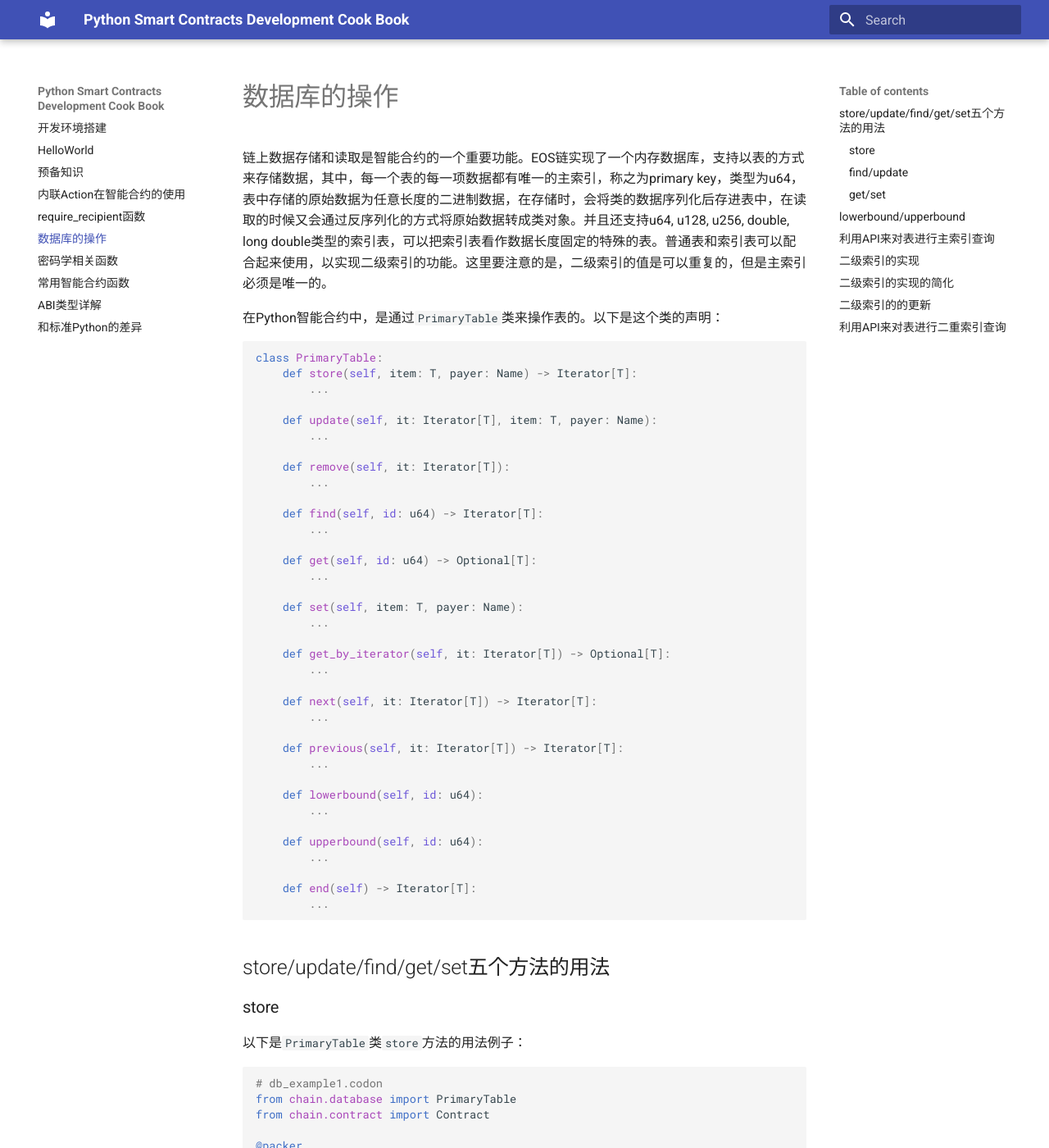
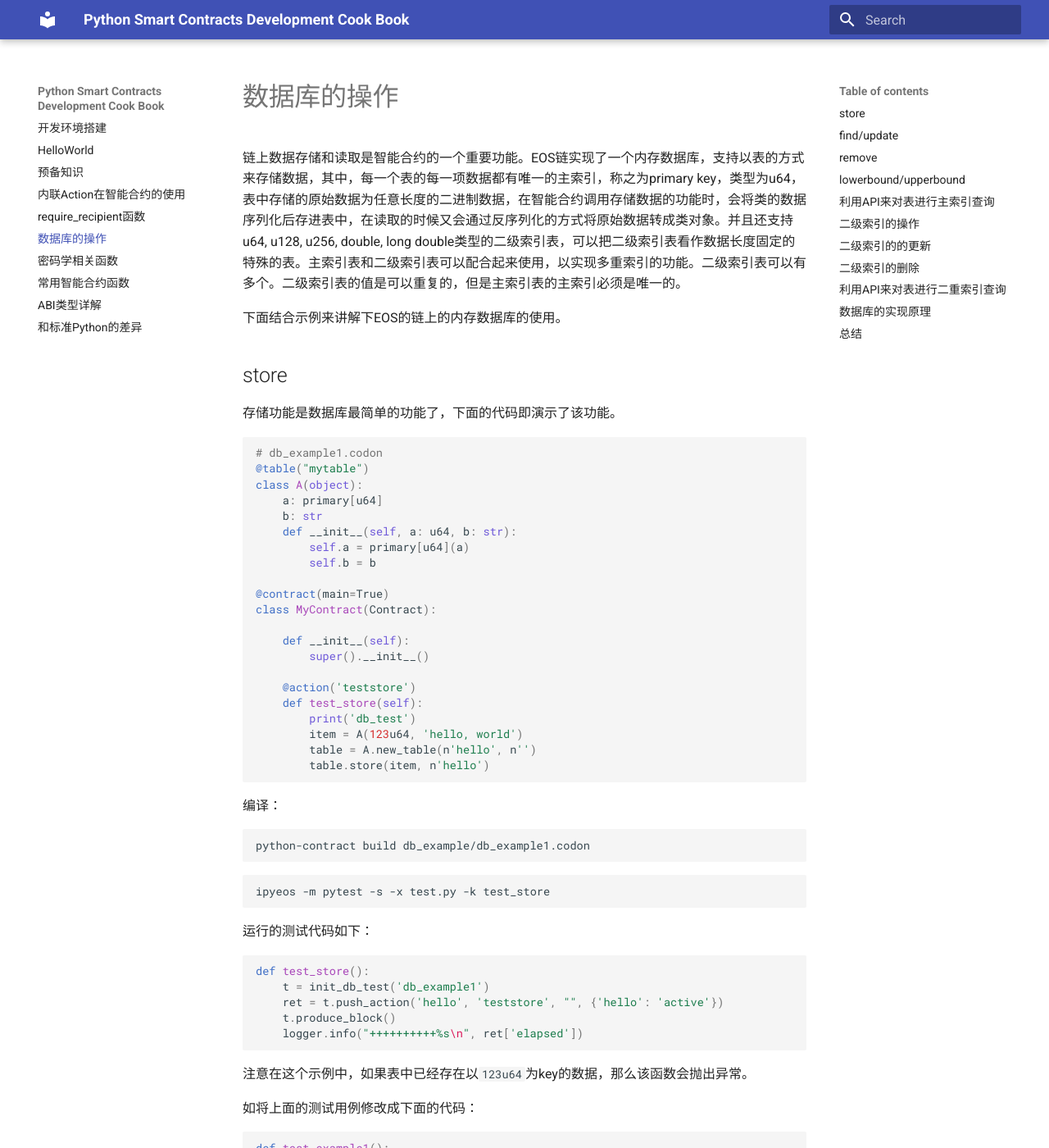
Before and after one commit to learnforpractice/pscdk-book, an MkDocs documentation site: the page built from docs/database.md, in a window 1280 px wide and 1400 px high. Shown: the whole window at 82% size. Built offline with MkDocs 1.6.1 and Material for MkDocs 9.7.7, drawn with Linux system fonts in a browser that asks for light colours; some of the changed text lies outside the part shown.

Commit message:
Update docs

````diff
--- a/docs/database.md
+++ b/docs/database.md
@@ -1,67 +1,22 @@
 # 数据库的操作
 
-链上数据存储和读取是智能合约的一个重要功能。EOS链实现了一个内存数据库，支持以表的方式来存储数据，其中，每一个表的每一项数据都有唯一的主索引，称之为primary key，类型为u64，表中存储的原始数据为任意长度的二进制数据，在存储时，会将类的数据序列化后存进表中，在读取的时候又会通过反序列化的方式将原始数据转成类对象。并且还支持u64, u128, u256, double, long double类型的索引表，可以把索引表看作数据长度固定的特殊的表。普通表和索引表可以配合起来使用，以实现二级索引的功能。这里要注意的是，二级索引的值是可以重复的，但是主索引必须是唯一的。
+链上数据存储和读取是智能合约的一个重要功能。EOS链实现了一个内存数据库，支持以表的方式来存储数据，其中，每一个表的每一项数据都有唯一的主索引，称之为primary key，类型为u64，表中存储的原始数据为任意长度的二进制数据，在智能合约调用存储数据的功能时，会将类的数据序列化后存进表中，在读取的时候又会通过反序列化的方式将原始数据转成类对象。并且还支持u64, u128, u256, double, long double类型的二级索引表，可以把二级索引表看作数据长度固定的特殊的表。主索引表和二级索引表可以配合起来使用，以实现多重索引的功能。二级索引表可以有多个。二级索引表的值是可以重复的，但是主索引表的主索引必须是唯一的。
 
-在Python智能合约中，是通过`PrimaryTable`类来操作表的。以下是这个类的声明：
+下面结合示例来讲解下EOS的链上的内存数据库的使用。
 
-```python
-class PrimaryTable:
-    def store(self, item: T, payer: Name) -> Iterator[T]:
-        ...
+## store
 
-    def update(self, it: Iterator[T], item: T, payer: Name):
-        ...
-
-    def remove(self, it: Iterator[T]):
-        ...
-
-    def find(self, id: u64) -> Iterator[T]:
-        ...
-
-    def get(self, id: u64) -> Optional[T]:
-        ...
-
-    def set(self, item: T, payer: Name):
-        ...
-
-    def get_by_iterator(self, it: Iterator[T]) -> Optional[T]:
-        ...
-
-    def next(self, it: Iterator[T]) -> Iterator[T]:
-        ...
-
-    def previous(self, it: Iterator[T]) -> Iterator[T]:
-        ...
-
-    def lowerbound(self, id: u64):
-        ...
-
-    def upperbound(self, id: u64):
-        ...
-
-    def end(self) -> Iterator[T]:
-        ...
-```
-## store/update/find/get/set五个方法的用法
-
-### store
-以下是`PrimaryTable`类`store`方法的用法例子：
+存储功能是数据库最简单的功能了，下面的代码即演示了该功能。
 
 ```python
 # db_example1.codon
-from chain.database import PrimaryTable
-from chain.contract import Contract
-
-@packer
+@table("mytable")
 class A(object):
-    a: u64
+    a: primary[u64]
     b: str
     def __init__(self, a: u64, b: str):
-        self.a = a
+        self.a = primary[u64](a)
         self.b = b
-
-    def get_primary(self) -> u64:
-        return self.a
 
 @contract(main=True)
 class MyContract(Contract):
@@ -69,16 +24,13 @@
     def __init__(self):
         super().__init__()
 
-    @action('test')
-    def test(self):
+    @action('teststore')
+    def test_store(self):
+        print('db_test')
         item = A(123u64, 'hello, world')
-        table = PrimaryTable[A](n'hello', n'', n'mytable')
+        table = A.new_table(n'hello', n'')
         table.store(item, n'hello')
 ```
-
-这里展示了`PrimaryTable`类的`store`方法的用法
-
-packer是一个内置的decorator，用来将类中的数据序列化，后面还会单独讲到。用下面的命令来进行测试：
 
 编译：
 
@@ -87,17 +39,16 @@
 ```
 
 ```bash
-ipyeos -m pytest -s -x test.py -k test_example1
+ipyeos -m pytest -s -x test.py -k test_store
 ```
 运行的测试代码如下：
 
 ```python
-def test_example1():
+def test_store():
     t = init_db_test('db_example1')
-    ret = t.push_action('hello', 'test', "", {'hello': 'active'})
+    ret = t.push_action('hello', 'teststore', "", {'hello': 'active'})
     t.produce_block()
     logger.info("++++++++++%s\n", ret['elapsed'])
-
 ```
 
 注意在这个示例中，如果表中已经存在以`123u64`为key的数据，那么该函数会抛出异常。
@@ -126,34 +77,24 @@
 在调用`store`之前要先对表中是否存在主索引进行判断，如果已经存在，则不能调用`store`方法，而必须调用`update`方法。
 以下的示例展示了用法：
 
-### find/update
+## find/update
+
+这一节演示了数据库的查找和更新功能。
 
 ```python
-# db_example2.codon
-from chain.database import PrimaryTable
-from chain.contract import Contract
+# db_example1.codon
 
-@packer
-class A(object):
-    a: u64
-    b: str
-    def __init__(self, a: u64, b: str):
-        self.a = a
-        self.b = b
-
-    def get_primary(self) -> u64:
-        return self.a
+...
 
 @contract(main=True)
 class MyContract(Contract):
 
-    def __init__(self):
-        super().__init__()
+...
 
-    @action('test')
-    def test(self, value: str):
+    @action('testupdate')
+    def test_update(self, value: str):
         print('db_test')
-        table = PrimaryTable[A](n'hello', n'', n'mytable')
+        table = A.new_table(n'hello', n'')
         key = 123u64
         it = table.find(key)
         if it.is_ok():
@@ -213,106 +154,83 @@
 +++++update value: hello, alice
 ```
 
-可以看出，上面的代码稍微有点复杂，首先要调用`find`判断和主索引对应的值存不存在，再决定是调用`store`还是`update`。上面的代码实现的功能可以用`PrimaryTable.set`方法来替代，请看下面的示例：
+可以看出，上面的代码稍微有点复杂，首先要调用`find`判断和主索引对应的值存不存在，再决定是调用`store`还是`update`。需要注意的是，在更新的过程中，**主索引的值是不能变的**，否则会抛出异常。
 
-### get/set
+可以试着将update的代码修改成：
 
 ```python
-# test_example3.codon
-from chain.database import PrimaryTable
-from chain.contract import Contract
-
-@packer
-class A(object):
-    a: u64
-    b: str
-    def __init__(self, a: u64, b: str):
-        self.a = a
-        self.b = b
-
-    def get_primary(self) -> u64:
-        return self.a
-
-@contract(main=True)
-class MyContract(Contract):
-
-    def __init__(self):
-        super().__init__()
-
-    @action('test')
-    def test(self, value: str):
-        print('db_test')
-        table = PrimaryTable[A](n'hello', n'', n'mytable')
-        key = 123u64
-        payer = n'hello'
-        item = table.get(key)
-        if item:
-            print('+++++item.b:', item.b)
-        item = A(key, value)
-        table.set(item, payer)
+item = A(key+1u64, value)
+table.update(it, item, n'hello')
 ```
 
-测试代码和`test_example`类似:
+你将会看到到智能合约里抛出的异常
+
+## remove
+
+下面的代码演示了如何去删除数据库中的一项数据。
 
 ```python
-def test_example3():
-    t = init_db_test('db_example3')
-    ret = t.push_action('hello', 'test', {'value': 'hello, bob'}, {'hello': 'active'})
+# db_example/db_example1.codon
+
+@action('testremove')
+def test_remove(self):
+    print('test remove')
+    item = A(123u64, 'hello, world')
+    table = A.new_table(n'hello', n'')
+    table.store(item, n'hello')
+
+    it = table.find(123u64)
+    assert it.is_ok()
+    table.remove(it)
+
+    it = table.find(123u64)
+    assert not it.is_ok()
+```
+
+测试代码：
+
+```python
+def test_remove():
+    t = init_db_test('db_example1')
+    ret = t.push_action('hello', 'testremove', "", {'hello': 'active'})
     t.produce_block()
     logger.info("++++++++++%s\n", ret['elapsed'])
-
-    ret = t.push_action('hello', 'test', {'value': 'hello, alice'}, {'hello': 'active'})
-    t.produce_block()
 ```
 
 编译：
 
 ```
-python-contract build db_example/db_example3.codon
+python-contract build db_example/db_example1.codon
 ```
 
-用下面的命令来运行测试代码：
+测试：
 
 ```bash
-ipyeos -m pytest -s -x test.py -k test_example3
+ipyeos -m pytest -s -x test.py -k test_remove
 ```
 
-在第二次调用`push_action`时，会有下面的输出：
-```
-++++item.b: hello, bob
-```
+
+上面的代码先调用`store`方法来存储索引为`123u64`的数据，然后再再调用`remove`删除，调用`assert`以检查结果。如果一切正常，程序将不会抛出任何的异常。
+
 
 ## lowerbound/upperbound
 
 这两个方法也是用来查找给中的元素的，不同于`find`方法，这两个函数用于模糊查找。其中，`lowerbound`方法返回`>=`指定`id`的`Iterator`，`upperbound`方法返回`>`指定`id`的`Iterator`，下面来看下用法：
 
 ```python
-# db_example4.codon
+# db_example/db_example1.codon
 
-from chain.database import PrimaryTable
-from chain.contract import Contract
-
-@packer
-class A(object):
-    a: u64
-    b: str
-    def __init__(self, a: u64, b: str):
-        self.a = a
-        self.b = b
-
-    def get_primary(self) -> u64:
-        return self.a
+...
 
 @contract(main=True)
 class MyContract(Contract):
 
-    def __init__(self):
-        super().__init__()
+...
 
-    @action('test')
-    def test(self):
+    @action('testbound')
+    def test_bound(self):
         print('db_test')
-        table = PrimaryTable[A](n'hello', n'', n'mytable')
+        table = A.new_table(n'hello', n'')
         payer = n'hello'
 
         value = A(1u64, "alice")
@@ -388,7 +306,7 @@
 ```python
 # db_example5.codon
 
-from chain.database import PrimaryTable, primary
+from chain.database import primary
 from chain.contract import Contract
 
 @table("mytable")
@@ -408,7 +326,7 @@
     @action('test')
     def test(self):
         print('db_test')
-        table = PrimaryTable[A](n'hello', n'', n'mytable')
+        table = A.new_table(n'hello', n'')
         payer = n'hello'
 
         value = A(1u64, "alice")
@@ -512,9 +430,277 @@
 ++++++=rows: {'rows': [{'a': 1, 'b': 'alice'}, {'a': 3, 'b': 'bob'}, {'a': 5, 'b': 'john'}], 'more': False, 'next_key': ''}
 ```
 
-## 二级索引的实现
+## 二级索引的操作
 
-智能合约中，一个表可以有1个或者多个二级索引，最多可以有16个。这里介绍一下具体的实现方式：
+请先看下面的例子：
+
+```python
+# db_example7.codon
+
+from chain.contract import Contract
+from chain.database import primary, secondary
+from chain.database import IdxTable64, IdxTable128, SecondaryValue, Iterator
+from chain.name import Name
+
+@table("mytable")
+class A(object):
+    a: database.primary[u64]
+    b: secondary[u64]
+    c: secondary[u128]
+
+    def __init__(self, a: u64, b: u64, c: u128):
+        self.a = primary[u64](a)
+        self.b = secondary[u64](b)
+        self.c = secondary[u128](c)
+
+@contract(main=True)
+class MyContract(Contract):
+
+    def __init__(self):
+        super().__init__()
+
+    @action('test')
+    def test(self):
+        payer = n"hello"
+        table = A.new_table(n"hello", n"")
+        item = A(1u64, 2u64, 3u128)
+        table.store(item, payer)
+
+        idx_table_b = table.get_idx_table_by_b()
+        it = idx_table_b.find(2u64)
+        print("++++++it.primary:", it.primary)
+        assert it.primary == 1u64
+
+        idx_table_c = table.get_idx_table_by_c()
+        it = idx_table_c.find(3u128)
+        print("++++++it.primary:", it.primary)
+        assert it.primary == 1u64
+```
+
+在这个例子中，定义了两个二级索引：
+
+```python
+b: secondary[u64]
+c: secondary[u128]
+```
+
+在代码里，通过`get_idx_table_by_b`和`get_idx_table_by_c`来获取二级索引的表，返回的对象类型分别为`IdxTable64`和`IdxTable128`。
+二级索引的表和主索引的表有类似的方法名称，也可以执行二级索引的查找的功能。
+
+测试代码：
+
+```python
+# test.py
+def test_example7():
+    t = init_db_test('db_example7')
+    ret = t.push_action('hello', 'test', {}, {'hello': 'active'})
+    t.produce_block()
+    logger.info("++++++++++%s\n", ret['elapsed'])
+```
+
+编译：
+
+```
+python-contract build db_example/db_example7.codon
+```
+
+运行测试：
+
+```bash
+ipyeos -m pytest -s -x test.py -k test_example7
+```
+
+输出：
+
+```
+++++++it.primary: 1
+++++++it.primary: 1
+```
+
+## 二级索引的的更新
+
+在实际的应用中，有时候需要更新二级索引。请先看下面的代码
+
+```python
+# db_example8.codon
+from chain.contract import Contract
+from chain.database import primary, secondary
+from chain.database import IdxTable64, IdxTable128, SecondaryValue, Iterator
+from chain.name import Name
+
+@table("mytable")
+class A(object):
+    a: database.primary[u64]
+    b: secondary[u64]
+    c: secondary[u128]
+
+    def __init__(self, a: u64, b: u64, c: u128):
+        self.a = primary[u64](a)
+        self.b = secondary[u64](b)
+        self.c = secondary[u128](c)
+
+@contract(main=True)
+class MyContract(Contract):
+
+    def __init__(self):
+        super().__init__()
+
+    @action('test')
+    def test(self):
+        payer = n"hello"
+        table = A.new_table(n"hello", n"")
+        item = A(1u64, 2u64, 3u128)
+        table.store(item, payer)
+        item = A(111u64, 222u64, 333u128)
+        table.store(item, payer)
+
+        idx_table_b = table.get_idx_table_by_b()
+        it_sec = idx_table_b.find(2u64)
+        print("++++++it.primary:", it_sec.primary)
+        assert it_sec.primary == 1u64
+
+        table.update_b(it_sec, 22u64, payer)
+
+        it_sec = idx_table_b.find(22u64)
+        assert it_sec.is_ok()
+        print("++++++it.primary:", it_sec.primary)
+        assert it_sec.primary == 1u64
+```
+
+注意上面代码中的这段代码：
+
+```python
+idx_table_b = table.get_idx_table_by_b()
+it_sec = idx_table_b.find(2u64)
+print("++++++it.primary:", it_sec.primary)
+assert it_sec.primary == 1u64
+
+table.update_b(it_sec, 22u64, payer)
+
+it_sec = idx_table_b.find(22u64)
+assert it_sec.is_ok()
+print("++++++it.primary:", it_sec.primary)
+assert it_sec.primary == 1u64
+```
+
+简述下过程：
+
+- `it_sec = idx_table_b.find(2u64)`查找二级索引的值`2u64`，返回的`SecondarIterator`类型的`it_sec`。
+- **`table.update_b(it_sec, 22u64, payer)`** 这行代码即是实现了更新的功能，更新`b`的值为`22u64`
+- `it_sec = idx_table_b.find(22u64)`查找新的二级索引
+- `assert assert it_sec.is_ok()`用于确认二级索引是否更新成功
+- `assert it_sec.primary == 1u64`用于确认主索引是否正确
+
+而`update_b`是由编译器生成的代码，生成的代码如下：
+
+```python
+def update_b(self, it: SecondaryIterator, b: u64, payer: Name) -> None:
+    # 更新`b`的二级索引
+    self.idx_b.update(it, b, payer)
+    # 查找主索引
+    it_primary = self.table.find(it.primary)
+    check(it_primary.is_ok(), "primary iterator not found")
+    # 获取主索引对应的值
+    value: A = it_primary.get_value()
+    # 更新主索引对应的值
+    value.b = secondary[u64](b)
+    self.table.update(it_primary, value, payer)
+```
+
+从代码看出，更新二级索引的时候，还会更新主索引的对应的值
+
+## 二级索引的删除
+
+```python
+@action('testremove')
+def test_remove(self):
+    payer = n"hello"
+    table = A.new_table(n"hello", n"")
+    item = A(1u64, 2u64, 3u128)
+    table.store(item, payer)
+
+    it = table.find(1u64)
+    table.remove(it)
+
+    idx_table_b = table.get_idx_table_by_b()
+    it_sec = idx_table_b.find(2u64)
+    assert not it_sec.is_ok()
+```
+
+```python
+# test.py
+def test_remove_secondary():
+    t = init_db_test('db_example8')
+    ret = t.push_action('hello', 'testremove', {}, {'hello': 'active'})
+    t.produce_block()
+    logger.info("++++++++++%s\n", ret['elapsed'])
+```
+
+
+编译：
+
+```
+python-contract build db_example/db_example8.codon
+```
+
+运行测试：
+
+```bash
+ipyeos -m pytest -s -x test.py -k test_remove_secondary
+```
+
+## 利用API来对表进行二重索引查询
+
+在例子`db_example8.codon`中，定义了两个二级索引，类型分别为`u64`,`u128`，`get_table_rows`API还支持通过二级索引来查找对应的值
+
+```python
+def test_example9():
+    t = init_db_test('db_example8')
+    ret = t.push_action('hello', 'test', {}, {'hello': 'active'})
+    t.produce_block()
+    logger.info("++++++++++%s\n", ret['elapsed'])
+
+    # find by secondary u64
+    rows = t.get_table_rows(True, 'hello', '', 'mytable', 22, '', 10, 'i64', '2')
+    logger.info("++++++++++%s", rows['rows'])
+    assert rows['rows'][0]['b'] == 22
+
+    # find by secondary u128
+    rows = t.get_table_rows(True, 'hello', '', 'mytable', '3', '', 10, 'i128', '3')
+    logger.info("++++++++++%s", rows['rows'])
+    assert rows['rows'][0]['c'] == '3'
+```
+
+下面对代码作下解释
+
+通过二级索引`b`来查找表中的值：
+
+```python
+rows = t.get_table_rows(True, 'hello', '', 'mytable', 22, '', 10, 'i64', '2')
+```
+
+这里的`i64`即是`b`的索引类型，`2`是索引对应的序号，注意一下这里不是从`1`开始算起的。
+
+
+通过二级索引`c`来查找表中的值：
+
+```python
+rows = t.get_table_rows(True, 'hello', '', 'mytable', '3', '', 10, 'i128', '3')
+```
+
+这里的`i128`即是`c`的索引类型，注意这里lowerbound参数的值`3`是二级索引的值，由于u128已经超过了64位整数的表示范围，所以用数字字符串表示，最后一个参数`3`是索引对应的序号。
+
+
+上面的测试代码的运行结果如下：
+
+```
+++++++++++[{'a': 1, 'b': 22, 'c': '3'}, {'a': 111, 'b': 222, 'c': '333'}]
+++++++++++[{'a': 1, 'b': 22, 'c': '3'}, {'a': 111, 'b': 222, 'c': '333'}]
+```
+
+## 数据库的实现原理
+
+上面的代码演示了数据库的基本操作，但是实际上在编译的过程中，有些方法和类是由编译器生成的，下面的代码把这些由编译器生成的代码展示了出来。
 
 ```python
 # db_example6.codon
@@ -647,8 +833,28 @@
         assert it.primary == 1u64
 ```
 
-这个例子展示了有二个二级索引的例子，通过`get_idx_table_by_b`和`get_idx_table_by_c`获取二级索引的表，对应的类分别是`IdxTable64`和`IdxTable128`。通过`find`来查找对应的值，再从返回的`SecondaryIterator`的类型中判断`primary`的值是否正确。
+这个例子展示了有二个二级索引的例子，只是把`table`改成了`packer`，编译器即不再会生成数据库相关的代码。
+对比可知，编译器在编译的时候会生成`MultiIndexA`这个继承自`mi.codon`中定义的`MultiIndexBase`类，
 
+这个类有以下几个方法：
+
+- def store(self, item: A, payer: Name) -> Iterator[A]
+- def update(self, it: Iterator[A], item: A, payer: Name)
+- def remove(self, it: Iterator[A])
+- def get_idx_table_by_b(self) -> IdxTable64:
+- def get_idx_table_by_c(self) -> IdxTable128:
+- def update_b(self, it: SecondaryIterator, b: u64, payer: Name) -> None:
+- def update_c(self, it: SecondaryIterator, c: u128, payer: Name) -> None:
+
+
+同时会为类`A`生成额外的方法：
+
+- `get_primary` 获取主索引
+- `get_secondary_value` 根据序号获取二级索引的值
+- `set_secondary_value` 根据序号设置二级索引的值
+- `get_idx_table_by_b`, 用于获取二级索引`b`的表，返回的类是`IdxTable64`
+- `get_idx_table_by_c`，用于获取二级索引`c`的表，返回的类为`IdxTable128`。
+- `new_table`
 
 测试代码：
 
@@ -679,203 +885,7 @@
 ++++++it.primary: 1
 ```
 
-## 二级索引的实现的简化
-上面的例子的二级索引的实现看上去还是比较的复杂，要实现`get_primary`, `get_secondary_value`, `set_secondary_value`这三方法。
-并且还要实现`MultiIndexA`这个类，而实际上还有更简单的办法，请看下面的例子：
 
-```python
-# db_example7.codon
+## 总结
 
-from chain.contract import Contract
-from chain.database import primary, secondary
-from chain.database import IdxTable64, IdxTable128, SecondaryValue, Iterator
-from chain.name import Name
-
-@table("mytable")
-class A(object):
-    a: database.primary[u64]
-    b: secondary[u64]
-    c: secondary[u128]
-
-    def __init__(self, a: u64, b: u64, c: u128):
-        self.a = primary[u64](a)
-        self.b = secondary[u64](b)
-        self.c = secondary[u128](c)
-
-@contract(main=True)
-class MyContract(Contract):
-
-    def __init__(self):
-        super().__init__()
-
-    @action('test')
-    def test(self):
-        payer = n"hello"
-        table = A.new_table(n"hello", n"")
-        item = A(1u64, 2u64, 3u128)
-        table.store(item, payer)
-
-        idx_table_b = table.get_idx_table_by_b()
-        it = idx_table_b.find(2u64)
-        print("++++++it.primary:", it.primary)
-        assert it.primary == 1u64
-
-        idx_table_c = table.get_idx_table_by_c()
-        it = idx_table_c.find(3u128)
-        print("++++++it.primary:", it.primary)
-        assert it.primary == 1u64
-```
-
-在这个例子中，将`class A`的decorator从`packer`改成`table`，在编译的时候编译器即会生成其它相关的代码。
-
-测试代码：
-
-```python
-# test.py
-def test_example7():
-    t = init_db_test('db_example7')
-    ret = t.push_action('hello', 'test', {}, {'hello': 'active'})
-    t.produce_block()
-    logger.info("++++++++++%s\n", ret['elapsed'])
-```
-
-编译：
-
-```
-python-contract build db_example/db_example7.codon
-```
-
-运行测试：
-
-```bash
-ipyeos -m pytest -s -x test.py -k test_example7
-```
-
-输出：
-
-```
-++++++it.primary: 1
-++++++it.primary: 1
-```
-
-## 二级索引的的更新
-
-在实际的应用中，有时候需要更新二级索引。请先看下面的代码
-
-```python
-# db_example8.codon
-from chain.contract import Contract
-from chain.database import primary, secondary
-from chain.database import IdxTable64, IdxTable128, SecondaryValue, Iterator
-from chain.name import Name
-
-@table("mytable")
-class A(object):
-    a: database.primary[u64]
-    b: secondary[u64]
-    c: secondary[u128]
-
-    def __init__(self, a: u64, b: u64, c: u128):
-        self.a = primary[u64](a)
-        self.b = secondary[u64](b)
-        self.c = secondary[u128](c)
-
-@contract(main=True)
-class MyContract(Contract):
-
-    def __init__(self):
-        super().__init__()
-
-    @action('test')
-    def test(self):
-        payer = n"hello"
-        table = A.new_table(n"hello", n"")
-        item = A(1u64, 2u64, 3u128)
-        table.store(item, payer)
-        item = A(111u64, 222u64, 333u128)
-        table.store(item, payer)
-
-        idx_table_b = table.get_idx_table_by_b()
-        it_sec = idx_table_b.find(2u64)
-        print("++++++it.primary:", it_sec.primary)
-        assert it_sec.primary == 1u64
-
-        table.update_b(it_sec, 22u64, payer)
-
-        it_sec = idx_table_b.find(22u64)
-        assert it_sec.is_ok()
-        print("++++++it.primary:", it_sec.primary)
-        assert it_sec.primary == 1u64
-```
-
-注意上面代码中的这段代码：
-
-```python
-idx_table_b = table.get_idx_table_by_b()
-it_sec = idx_table_b.find(2u64)
-print("++++++it.primary:", it_sec.primary)
-assert it_sec.primary == 1u64
-
-table.update_b(it_sec, 22u64, payer)
-
-it_sec = idx_table_b.find(22u64)
-assert it_sec.is_ok()
-print("++++++it.primary:", it_sec.primary)
-assert it_sec.primary == 1u64
-```
-
-简述下过程：
-
-- `it_sec = idx_table_b.find(2u64)`查找二级索引的值`2u64`，返回的`SecondarIterator`类型的`it_sec`。
-- `table.update_b(it_sec, 22u64, payer)` 更新`b`的值为`22u64`
-- `it_sec = idx_table_b.find(22u64)`查找新的二级索引
-- `assert it_sec.primary == 1u64`用于检查主索引是否正确
-
-## 利用API来对表进行二重索引查询
-
-在例子`db_example8.codon`中，定义了两个二级索引，类型分别为`u64`,`u128`，`get_table_rows`API还支持通过二级索引来查找对应的值
-
-```python
-def test_example9():
-    t = init_db_test('db_example8')
-    ret = t.push_action('hello', 'test', {}, {'hello': 'active'})
-    t.produce_block()
-    logger.info("++++++++++%s\n", ret['elapsed'])
-
-    # find by secondary u64
-    rows = t.get_table_rows(True, 'hello', '', 'mytable', 22, '', 10, 'i64', '2')
-    logger.info("++++++++++%s", rows['rows'])
-    assert rows['rows'][0]['b'] == 22
-
-    # find by secondary u128
-    rows = t.get_table_rows(True, 'hello', '', 'mytable', '3', '', 10, 'i128', '3')
-    logger.info("++++++++++%s", rows['rows'])
-    assert rows['rows'][0]['c'] == '3'
-```
-
-下面对代码作下解释
-
-通过二级索引`b`来查找表中的值：
-
-```python
-rows = t.get_table_rows(True, 'hello', '', 'mytable', 22, '', 10, 'i64', '2')
-```
-
-这里的`i64`即是`b`的索引类型，`2`是索引对应的序号，注意一下这里不是从`1`开始算起的。
-
-
-通过二级索引`c`来查找表中的值：
-
-```python
-rows = t.get_table_rows(True, 'hello', '', 'mytable', '3', '', 10, 'i128', '3')
-```
-
-这里的`i128`即是`c`的索引类型，注意这里lowerbound参数的值`3`是二级索引的值，由于u128已经超过了64位整数的表示范围，所以用数字字符串表示，最后一个参数`3`是索引对应的序号。
-
-
-上面的测试代码的运行结果如下：
-
-```
-++++++++++[{'a': 1, 'b': 22, 'c': '3'}, {'a': 111, 'b': 222, 'c': '333'}]
-++++++++++[{'a': 1, 'b': 22, 'c': '3'}, {'a': 111, 'b': 222, 'c': '333'}]
-```
+EOS中的数据存储功能是比较完善的，并且有二级索引表的功能，使数据的查找变得非常的灵活。本章详细讲解了数据库表的增，删，改，查的代码。本章的内容较多，需要花点时间好好消化。可以在示例的基础上作些发动，并且尝试运行以增加对这章知识点的理解。
````
Also changed, not shown: other parts of docs/database.md (+10 -10 lines), 8 other files.
